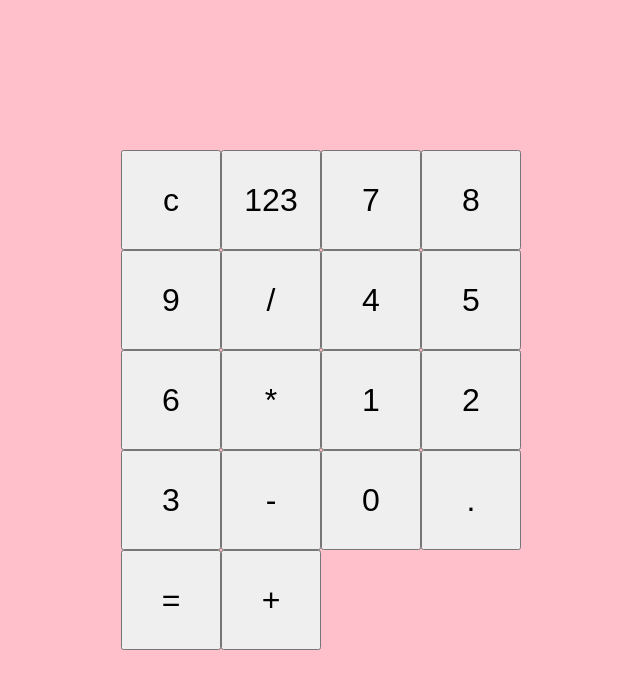
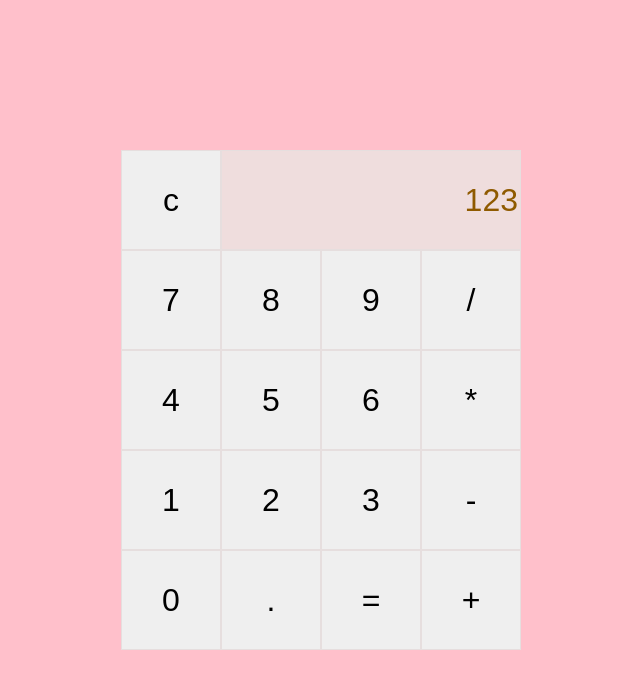
Before and after one commit to Momentum-Team-18/js-calculator-annamaynard, a plain HTML site: page index.html in a window 1280 px wide. Shown: the whole page, without its empty margins (319-959 px from the left). Drawn offline with Linux system fonts and the light colour scheme.

Commit message:
syles,css update

```diff
--- a/styles.css
+++ b/styles.css
@@ -1,4 +1,5 @@
-*,* ::before,*::after {
+* ::before,
+*::after {
   box-sizing: border-box;
   font-family: sans-serif;
   font-weight: normal;
@@ -19,28 +20,28 @@ body {
   grid-template-rows: repeat(5, 100px);
 }
 
+
 .calculator-grid > button {
   cursor: pointer;
   font-size: 2rem;
-    border: 1px solid grey
-    background-color: lightgrey (255, 255, 255, .75);
-
+  border: 1px solid rgb(230, 222, 222);
+  background-color: lightgrey (255, 255, 255, 0.75);
 }
 
-.calculator-grid > button: hover {
-    background-color: (255, 255, 255, .9);
-
+.calculator-grid>button : hover {
+  background-color: (255, 255, 255, 0.9);
+  /* box-shadow: inset 100px 0 0 0 #54b3d6; */
+  color: white;
 }
 
-.inputoutput {
+.operand {
   grid-column: span 3;
-    background-color: darkgrey;
-    display:flex;
+  background-color: rgb(239, 221, 221);
+  display: flex;
   justify-content: end;
   align-items: center;
-    padding: 10px;
-    word-wrap:break-word;
+  padding: 2px;
+  word-wrap: break-word;
   word-break: break-all;
-    color:white;
-
+  color: rgb(143, 90, 0);
 }
```
Lines whose indentation alone changed are shown as unchanged.
